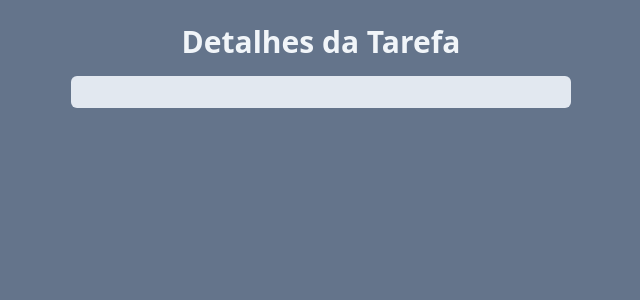
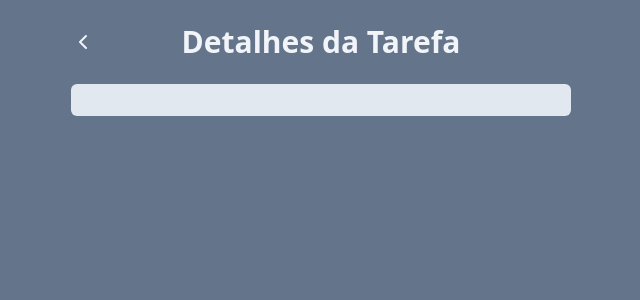
Before and after one commit to pedrofeld/task_list, a React (Vite) app: page /task in a window 1280 px wide. Shown: the top 300 px of the page, without its empty margins (319-959 px from the left). Built offline with nearby package versions, Linux system fonts and the light colour scheme.

Commit message:
feat: btn to return to the previous page

```diff
--- a/src/pages/TaskPage.jsx
+++ b/src/pages/TaskPage.jsx
@@ -1,6 +1,8 @@
-import { useSearchParams } from "react-router-dom";
+import { useNavigate, useSearchParams } from "react-router-dom";
+import { ChevronLeftIcon } from "lucide-react";
 
 function TaskPage() {
+  const navigate = useNavigate();
   const [searchParams] = useSearchParams();
   const title = searchParams.get("title");
   const description = searchParams.get("description");
@@ -8,9 +10,18 @@ function TaskPage() {
   return (
     <div className="h-screen w-screen bg-slate-500 p-6 flex justify-center">
       <div className="w-[500px] space-y-4">
-        <h1 className="text-3xl text-slate-100 font-bold text-center">
-          Detalhes da Tarefa
-        </h1>
+        <div className="flex justify-center relative mb-6">
+          <button
+            onClick={() => navigate(-1)}
+            className="absolute left-0 top-0 bottom-0 text-slate-100"
+          >
+            <ChevronLeftIcon />
+          </button>
+          <h1 className="text-3xl text-slate-100 font-bold text-center">
+            Detalhes da Tarefa
+          </h1>
+        </div>
+
         <div className="bg-slate-200 p-4 rounded-md">
           <h2 className="text-xl font-bold text-slate-600">{title}</h2>
           <p className="text-slate-600">{description}</p>
```
